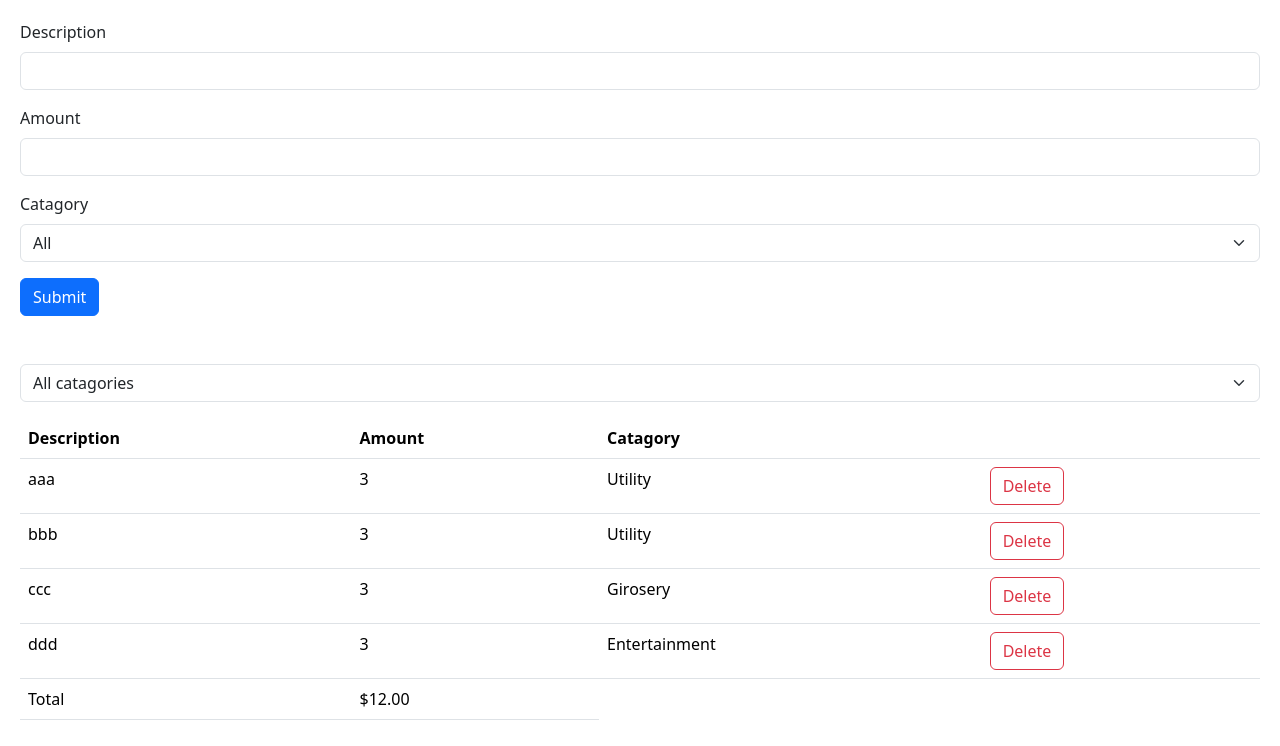
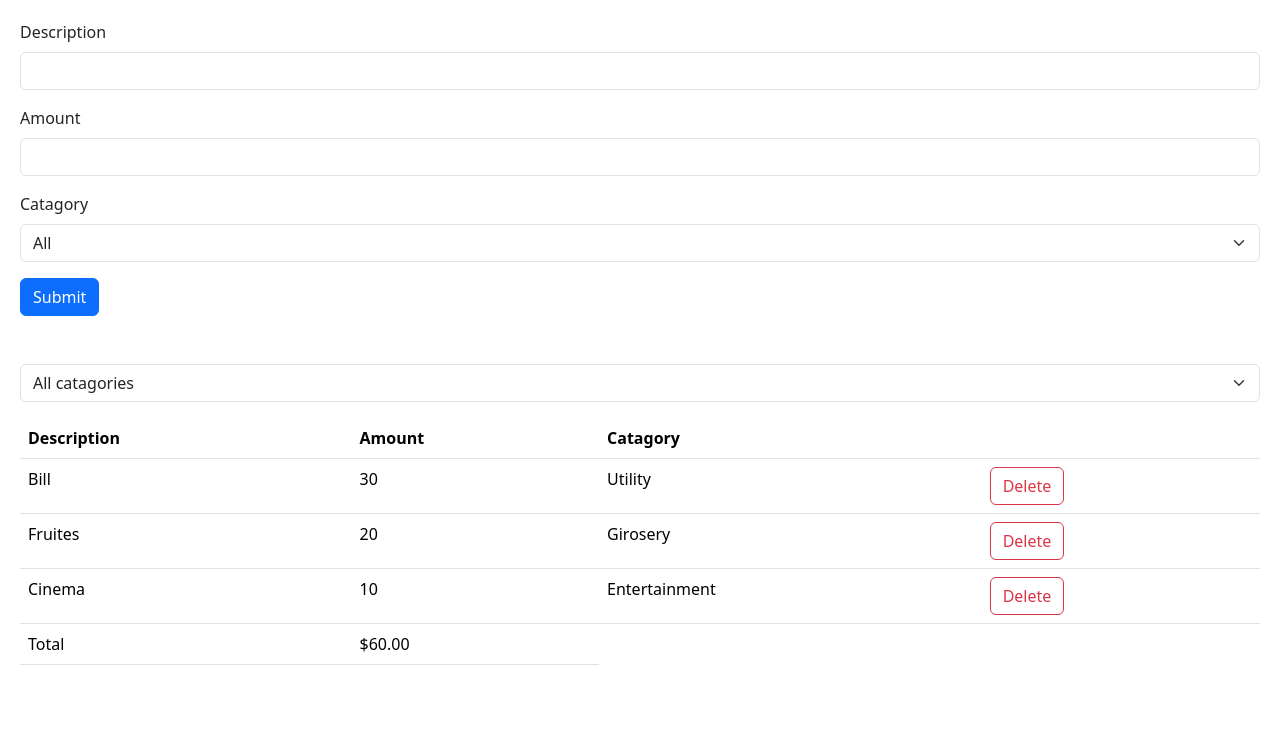
Before and after one commit to haileyesuschekol/Expenses, a React (Vite) app in the folder react-app/: page / in a window 1280 px wide. Shown: the top 746 px of the page. Built offline with nearby package versions, Linux system fonts and the light colour scheme.

Commit message:
Add expenses

```diff
--- a/react-app/src/App.tsx
+++ b/react-app/src/App.tsx
@@ -4,15 +4,14 @@ import { useState } from "react"
 import List from "./components/List"
 import FilterExpances from "./components/FilterExpances"
 import FormExpense from "./components/FormExpense"
-import catagory from "./catagories"
+// import catagory from "./catagories"
 
 function App() {
   const [selectedCatagory, setSelectedCatagory] = useState("")
   const [expanses, setExpanses] = useState([
-    { id: 1, description: "aaa", amount: 3, catagory: "Utility" },
-    { id: 2, description: "bbb", amount: 3, catagory: "Utility" },
-    { id: 3, description: "ccc", amount: 3, catagory: "Girosery" },
-    { id: 4, description: "ddd", amount: 3, catagory: "Entertainment" },
+    { id: 1, description: "Bill", amount: 30, catagory: "Utility" },
+    { id: 2, description: "Fruites", amount: 20, catagory: "Girosery" },
+    { id: 4, description: "Cinema", amount: 10, catagory: "Entertainment" },
   ])
 
   const VisibleExpenses = selectedCatagory
@@ -22,7 +21,11 @@ function App() {
   return (
     <>
       <div className="mb-5">
-        <FormExpense />
+        <FormExpense
+          onsubmit={(expanse) =>
+            setExpanses([...expanses, { ...expanse, id: expanses.length + 1 }])
+          }
+        />
       </div>
       <div className="mb-3">
         <FilterExpances
--- a/react-app/src/components/FormExpense.tsx
+++ b/react-app/src/components/FormExpense.tsx
@@ -1,8 +1,11 @@
 import { z } from "zod"
 import { useForm } from "react-hook-form"
 import { zodResolver } from "@hookform/resolvers/zod"
+import catagory from "../catagories"
 
-import catagory from "../catagories"
+interface FormDataProps {
+  onsubmit: (data: ExpenseFormData) => void
+}
 
 const schema = z.object({
   description: z
@@ -20,16 +23,19 @@ const schema = z.object({
 
 type ExpenseFormData = z.infer<typeof schema>
 
-const FormExpense = () => {
+const FormExpense = ({ onsubmit }: FormDataProps) => {
   const {
     register,
     handleSubmit,
+    reset,
     formState: { errors },
   } = useForm<ExpenseFormData>({ resolver: zodResolver(schema) })
   return (
     <form
-      action=""
-      onSubmit={handleSubmit((data) => console.log("first", data))}
+      onSubmit={handleSubmit((data) => {
+        onsubmit(data)
+        reset()
+      })}
     >
       <div className="mb-3">
         <label htmlFor="amount" className="form-label">
```
